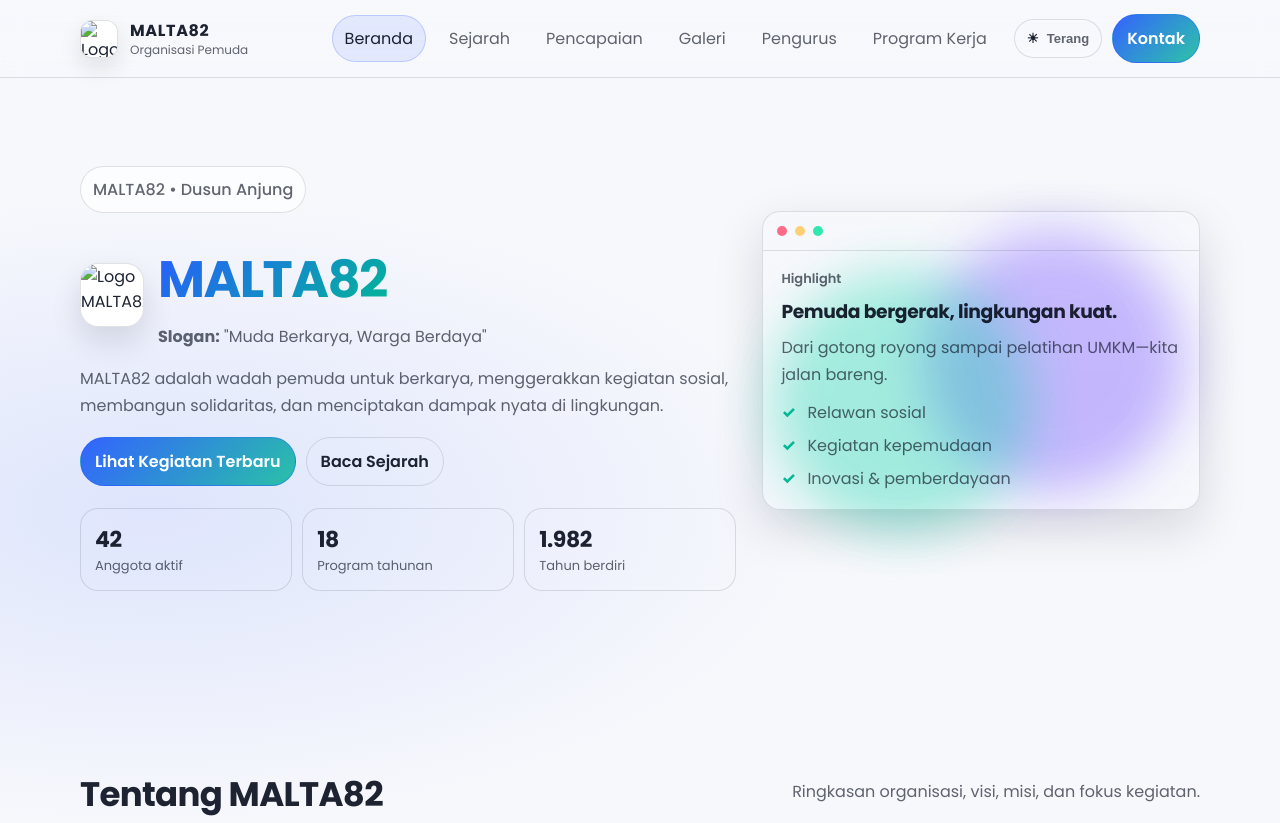
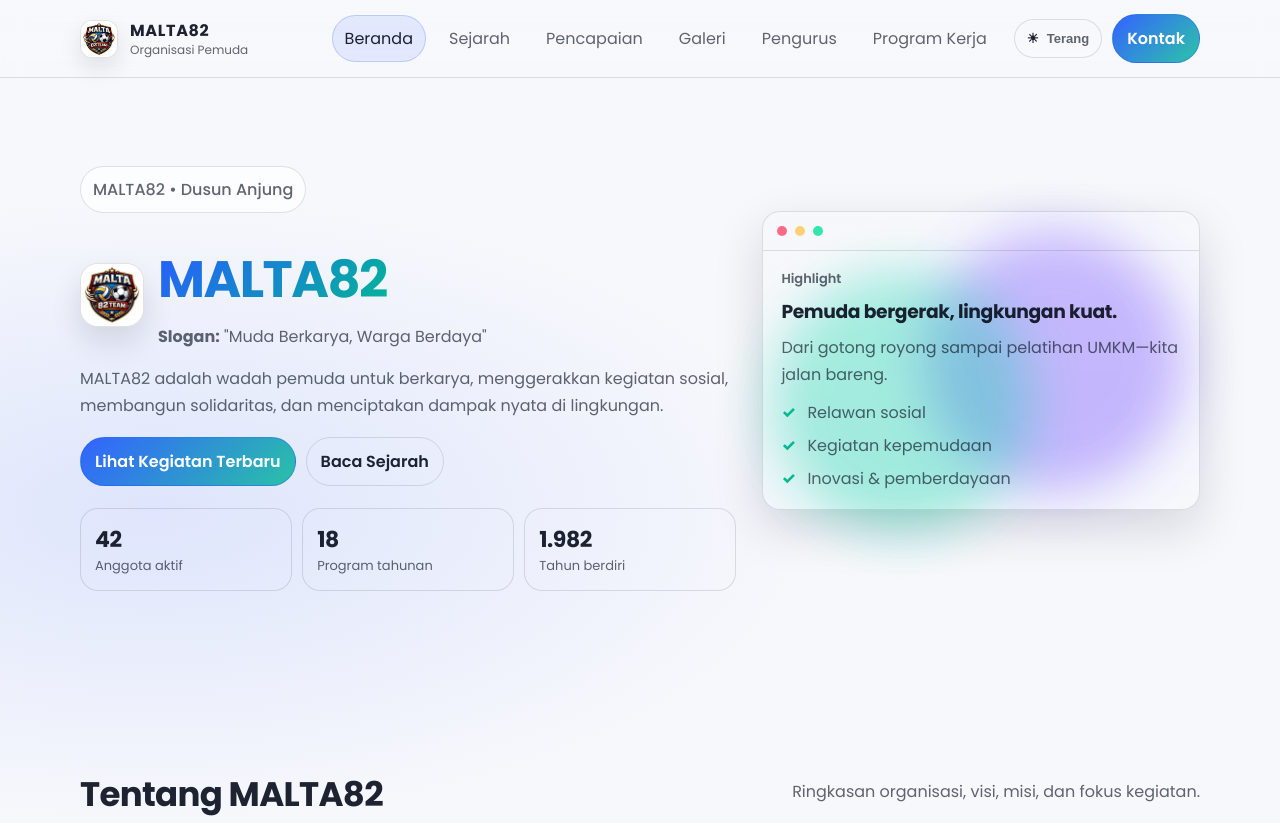
Before and after one commit to rahmanriana/karta, a plain HTML site: page index.html in a window 1280 px wide. Shown: the top 823 px of the page. Drawn offline with Linux system fonts and the light colour scheme.

Commit message:
ganti logo

```diff
--- a/index.html
+++ b/index.html
@@ -18,7 +18,7 @@
   <header class="site-header" id="top">
     <div class="nav-shell">
       <a class="brand" href="#beranda" aria-label="Ke Beranda">
-        <img class="brand__logo" src="logo malta.png" alt="Logo MALTA82" />
+        <img class="brand__logo" src="assets/logo malta.png" alt="Logo MALTA82" />
         <span class="brand__text">
           <span class="brand__name">MALTA82</span>
           <span class="brand__tag">Organisasi Pemuda</span>
@@ -59,7 +59,7 @@
         <div class="hero__copy">
           <p class="badge">MALTA82 • Dusun Anjung</p>
           <div class="hero__brandline">
-            <img class="hero__logo" src="logo malta.png" alt="Logo MALTA82" />
+            <img class="hero__logo" src="assets/logo malta.png" alt="Logo MALTA82" />
             <div>
               <h1 class="hero__title">
                 <span class="accent">MALTA82</span>
```
